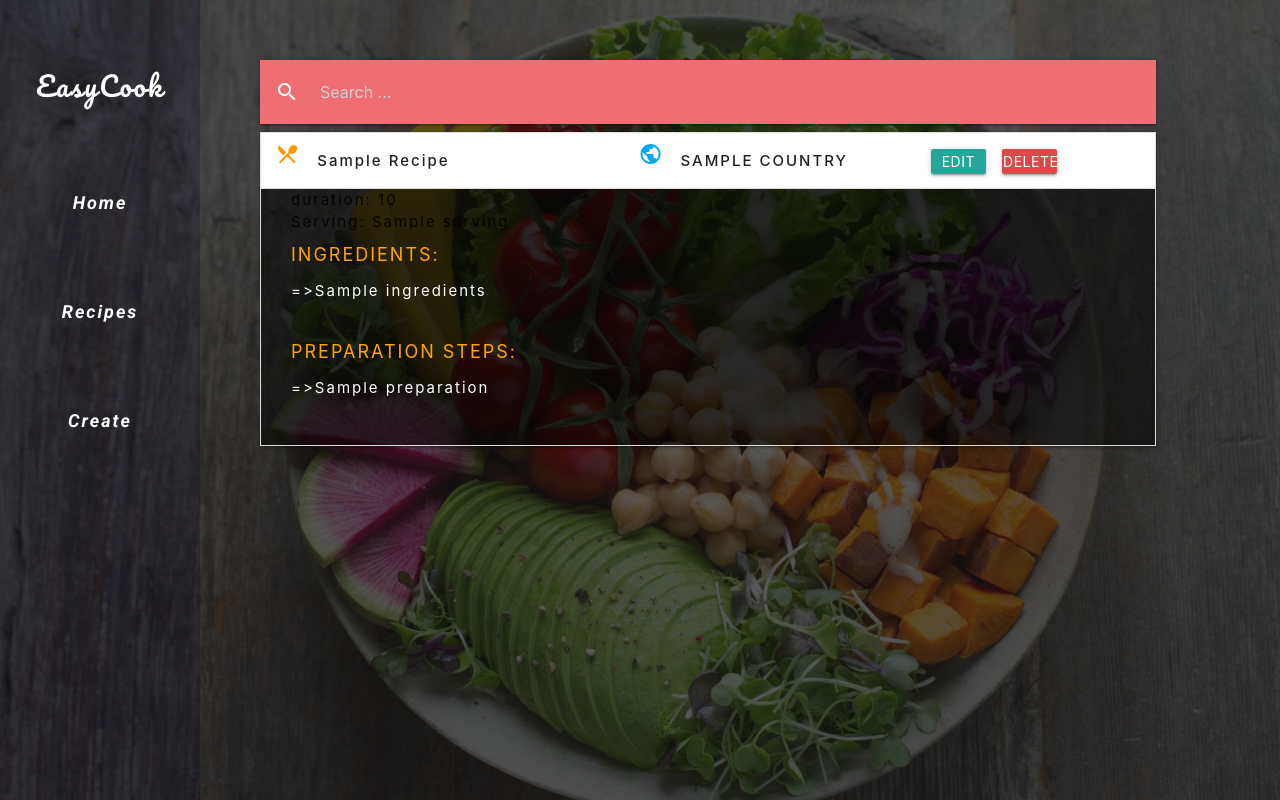
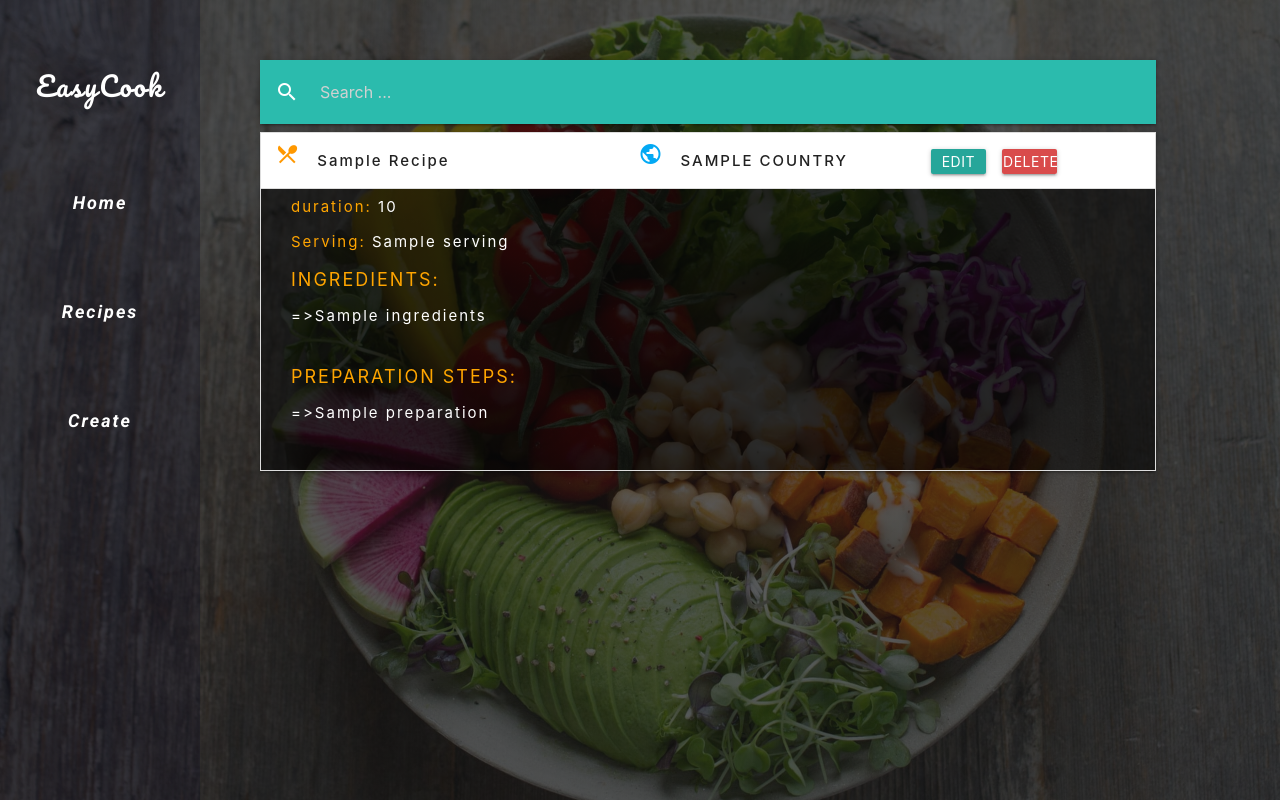
Before and after one commit to IIxShahinxII/cookbook, a Flask app: page /get_recipes in a window 1280 px wide, after a click that opens the changed part. Run offline with Flask 2, Linux system fonts and the light colour scheme; a database or web service that is not in the repository returns one stand-in record (values such as "Sample title"); some libraries are stand-ins or nearby versions; some web fonts are replaced.

Commit message:
search bad color changed.

```diff
--- a/static/css/style.css
+++ b/static/css/style.css
@@ -159,6 +159,14 @@ button:hover::after, button:focus::after {
 }
 
 /*------------------------ Recipes --*/
+.search-bar {
+  background-color: #2bbbad;
+}
+
+.placeholder {
+  color: #fff;
+}
+
 .our-row {
   margin-bottom: 0;
   width: 100%;
@@ -193,6 +201,15 @@ button:hover::after, button:focus::after {
   font-size: 120%;
   text-transform: uppercase;
   color: orange;
+}
+
+.duration-serving {
+  color: orange;
+  line-height: 35px;
+}
+
+.duration, .serving {
+  color: #fff;
 }
 
 .preparation-steps {
```
